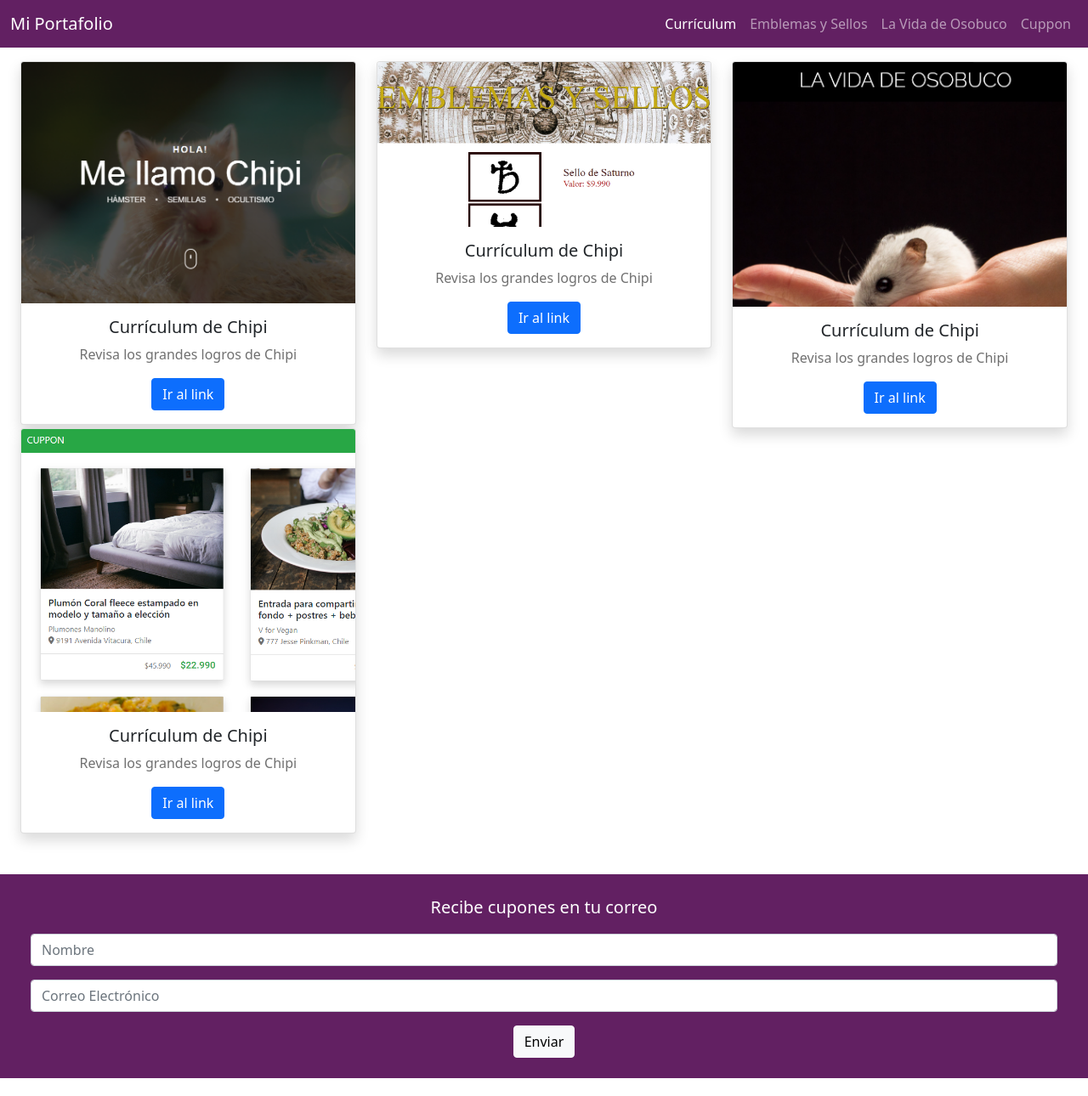
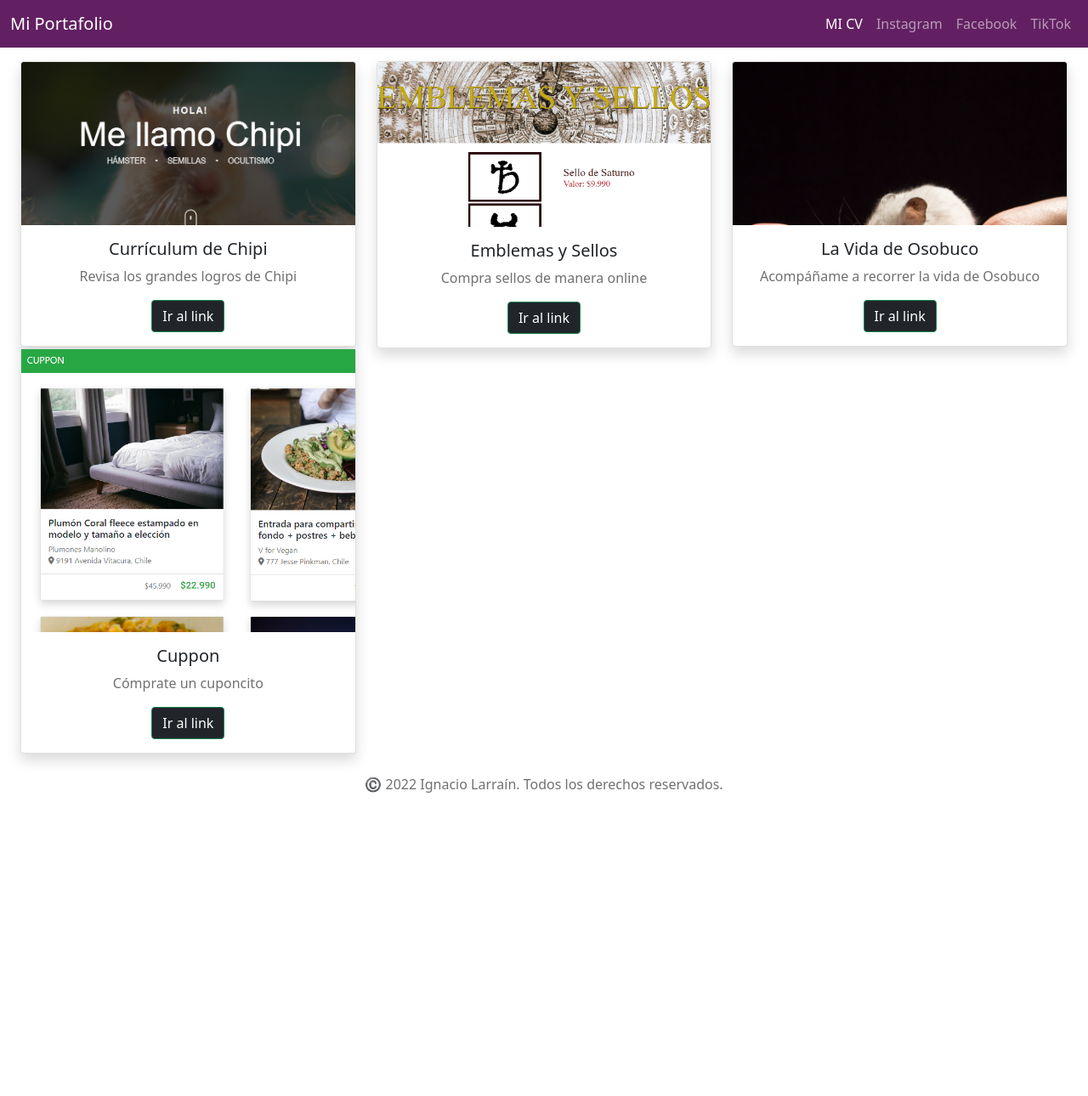
Before and after one commit to Iahlik/iahlik.github.io, a plain HTML site: page portafolio.html in a window 1280 px wide. Shown: the top 1290 px of the page at 85% size. After the commit the page ends 975 px from the top, so only its background shows below. Drawn offline with nearby package versions, Linux system fonts and the light colour scheme.

Commit message:
finalizacion portafolio

```diff
--- a/assets/css/css-portafolio.css
+++ b/assets/css/css-portafolio.css
@@ -1,4 +1,4 @@
-.{
+* {
     margin: 0px;
     padding: 0px;
 }
@@ -12,12 +12,8 @@
     background-color: #622062;
 }
 
-.formulario {
-    background-color: #622062;
-}
-
 .colores {
-    color: #ffffff;
+    color: #000000;
 }
 
 .parrafo-verde {
@@ -36,8 +32,8 @@
 .texto2 {
     color: #707070;
 }
-card-img-top {
+.card-img-top {
     width: 100%;
     height: 15vw;
     object-fit: cover;
-}
+    }
--- a/portafolio.html
+++ b/portafolio.html
@@ -32,16 +32,16 @@
             <div class="collapse navbar-collapse" id="navbarSupportedContent">
                 <ul class="navbar-nav ms-auto mb-2 mb-lg-0">
                     <li class="nav-item">
-                        <a class="nav-link active" aria-current="page" href="#">Currículum</a>
+                        <a class="nav-link active" aria-current="page" href="./index.html">MI CV</a>
                     </li>
                     <li class="nav-item">
-                        <a class="nav-link" href="#">Emblemas y Sellos</a>
+                        <a class="nav-link" href="https://www.instagram.com/ignaciolarrain">Instagram</a>
                     </li>
                     <li class="nav-item">
-                        <a class="nav-link" href="#">La Vida de Osobuco</a>
+                        <a class="nav-link" href="https://www.facebook.com/ignaciolarrain/">Facebook</a>
                     </li>
                     <li class="nav-item">
-                        <a class="nav-link" href="#">Cuppon</a>
+                        <a class="nav-link" href="https://www.tiktok.com/@nacholarrainmusic">TikTok</a>
                     </li>
                 </ul>
             </div>
@@ -57,17 +57,17 @@
                         <div class="card-body">
                           <h5 class="card-title">Currículum de Chipi</h5>
                           <p class="card-text">Revisa los grandes logros de Chipi</p>
-                          <a href="./index.html" class="btn btn-primary">Ir al link</a>
+                          <a href="./index.html" class="btn btn-success bg-dark">Ir al link</a>
                         </div>
                       </div>
                 </div>
                 <div class="col-xs-12 col-md-4">
                     <div class="card text-center shadow bg-body rounded">
-                        <img src="./assets/img/wallpaper-a2.png" class="card-img-top" alt="CV">
+                        <img src="./assets/img/wallpaper-a2.png" class="card-img-center" alt="CV">
                         <div class="card-body">
-                          <h5 class="card-title">Currículum de Chipi</h5>
-                          <p class="card-text">Revisa los grandes logros de Chipi</p>
-                          <a href="./index.html" class="btn btn-primary">Ir al link</a>
+                          <h5 class="card-title">Emblemas y Sellos</h5>
+                          <p class="card-text">Compra sellos de manera online</p>
+                          <a href="./index.html" class="btn btn-success bg-dark">Ir al link</a>
                         </div>
                       </div>
                 </div>
@@ -75,19 +75,19 @@
                     <div class="card text-center shadow bg-body rounded">
                         <img src="./assets/img/wallpaper-a4.png" class="card-img-top" alt="CV">
                         <div class="card-body">
-                          <h5 class="card-title">Currículum de Chipi</h5>
-                          <p class="card-text">Revisa los grandes logros de Chipi</p>
-                          <a href="./index.html" class="btn btn-primary">Ir al link</a>
+                          <h5 class="card-title">La Vida de Osobuco</h5>
+                          <p class="card-text">Acompáñame a recorrer la vida de Osobuco</p>
+                          <a href="./index.html" class="btn btn-success bg-dark">Ir al link</a>
                         </div>
                       </div>
                 </div>
                 <div class="col-xs-12 col-md-4">
                     <div class="card text-center shadow bg-body rounded">
-                        <img src="./assets/img/wallpaper-a5.png" class="card-img-top" alt="CV">
+                        <img src="./assets/img/wallpaper-a5.png" class="card-img-center" alt="CV">
                         <div class="card-body">
-                          <h5 class="card-title">Currículum de Chipi</h5>
-                          <p class="card-text">Revisa los grandes logros de Chipi</p>
-                          <a href="./index.html" class="btn btn-primary">Ir al link</a>
+                          <h5 class="card-title">Cuppon</h5>
+                          <p class="card-text">Cómprate un cuponcito</p>
+                          <a href="./index.html" class="btn btn-success bg-dark">Ir al link</a>
                         </div>
                       </div>
                 </div>
@@ -95,28 +95,10 @@
         </div>
     </main>
 
-    <form class="formulario p-4 mt-5">
-        <div class="container-fluid">
-            <div class="mb-3 text-center colores">
-                <label for="formGroupExampleInput" class="form-label mb-3 fs-5">Recibe cupones en tu
-                    correo</label>
-                <input type="text" class="form-control" id="formGroupExampleInput" placeholder="Nombre">
-
-            </div>
-            <div class="mb-3">
-                <input type="email" class="form-control" id="formGroupExampleInput2" placeholder="Correo Electrónico">
-
-            </div>
-            <div class="d-grid-gap-2 col-6 mx-auto text-center">
-                <button class="btn btn-light" type="button">Enviar</button>
-            </div>
-        </div>
-    </form>
 
     <footer class="p-4 text-center">
         <div class="container-fluid">
-            <img src="./assets/img/logo-black.png" class="img-fluid" alt="imagen footer">
-            <p class="texto2">©️ 2018 Cuppon Latam. Todos los derechos reservados.
+            <p class="texto2">©️ 2022 Ignacio Larraín. Todos los derechos reservados.
             </p>
         </div>
     </footer>
```
